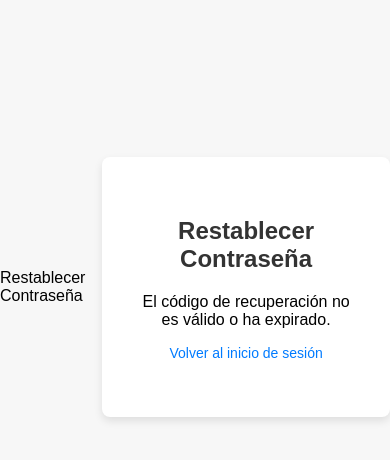
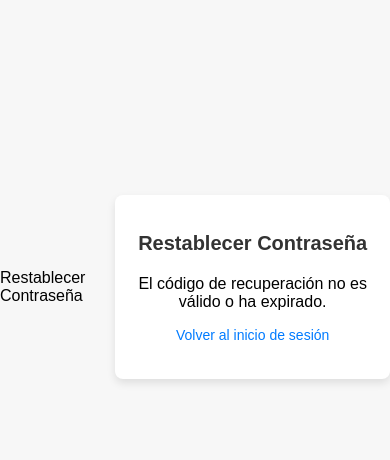
Before and after one commit to Impasse-AJ/red_social, a Symfony app: template templates/restablecer_password.html.twig in a window 390 px wide. Shown: the part 135-595 px from the top of the page. Run offline with Twig, Linux system fonts and the light colour scheme; the template is opened without the code that fills it, so the values that code supplies are empty; some libraries are stand-ins or nearby versions.

Commit message:
csssssss

```diff
--- a/public/css/restablecer_password.css
+++ b/public/css/restablecer_password.css
@@ -16,8 +16,8 @@
     border-radius: 8px;
     box-shadow: 0 4px 8px rgba(0, 0, 0, 0.1);
     text-align: center;
-    width: 400px;
-    max-width: 100%;
+    width: 100%;
+    max-width: 400px;
 }
 
 h2 {
@@ -37,10 +37,12 @@
     border: 2px solid #ddd;
     border-radius: 8px;
     padding: 10px;
-    width: 80%;
+    width: 100%;
+    max-width: 300px;
     margin-bottom: 20px;
     background-color: #f9f9f9;
     cursor: pointer;
+    font-size: 16px;
 }
 
 button {
@@ -50,7 +52,8 @@
     border: none;
     border-radius: 5px;
     cursor: pointer;
-    width: 80%;
+    width: 100%;
+    max-width: 300px;
     font-size: 16px;
     margin-bottom: 20px;
     transition: background-color 0.3s ease;
@@ -77,9 +80,10 @@
 @media (max-width: 480px) {
     .container {
         width: 90%;
+        padding: 20px;
     }
 
-    h1 {
+    h2 {
         font-size: 20px;
     }
 
```
